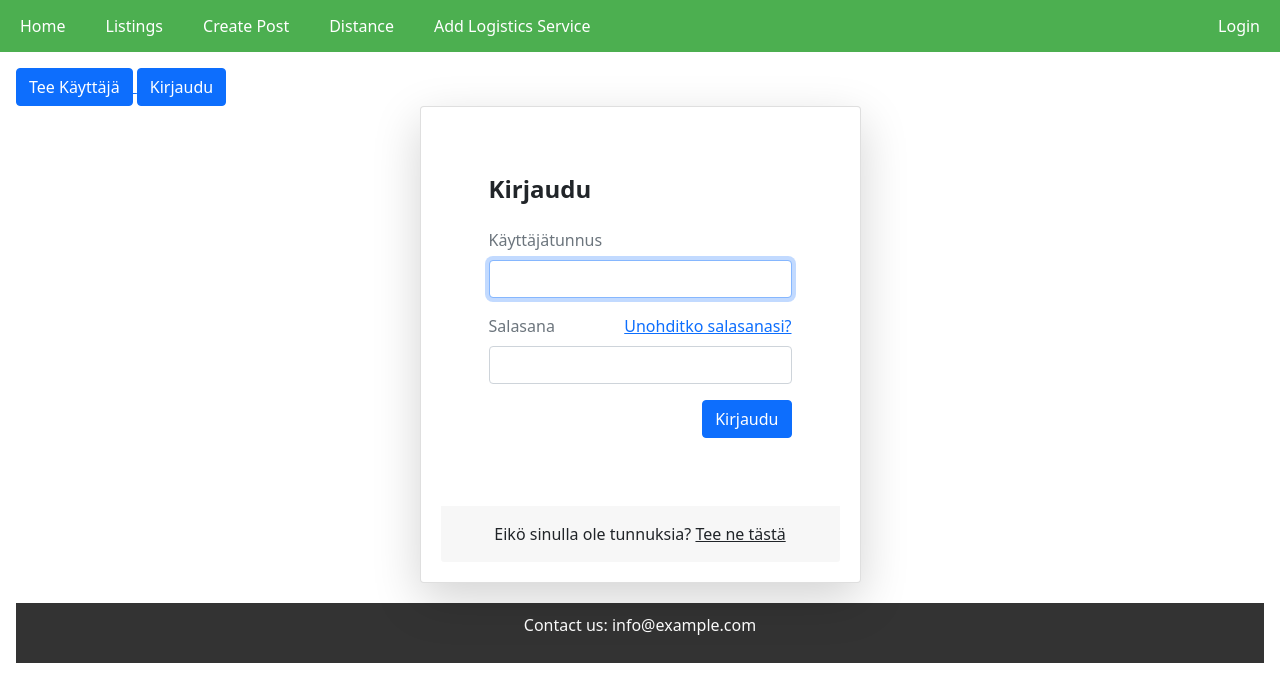
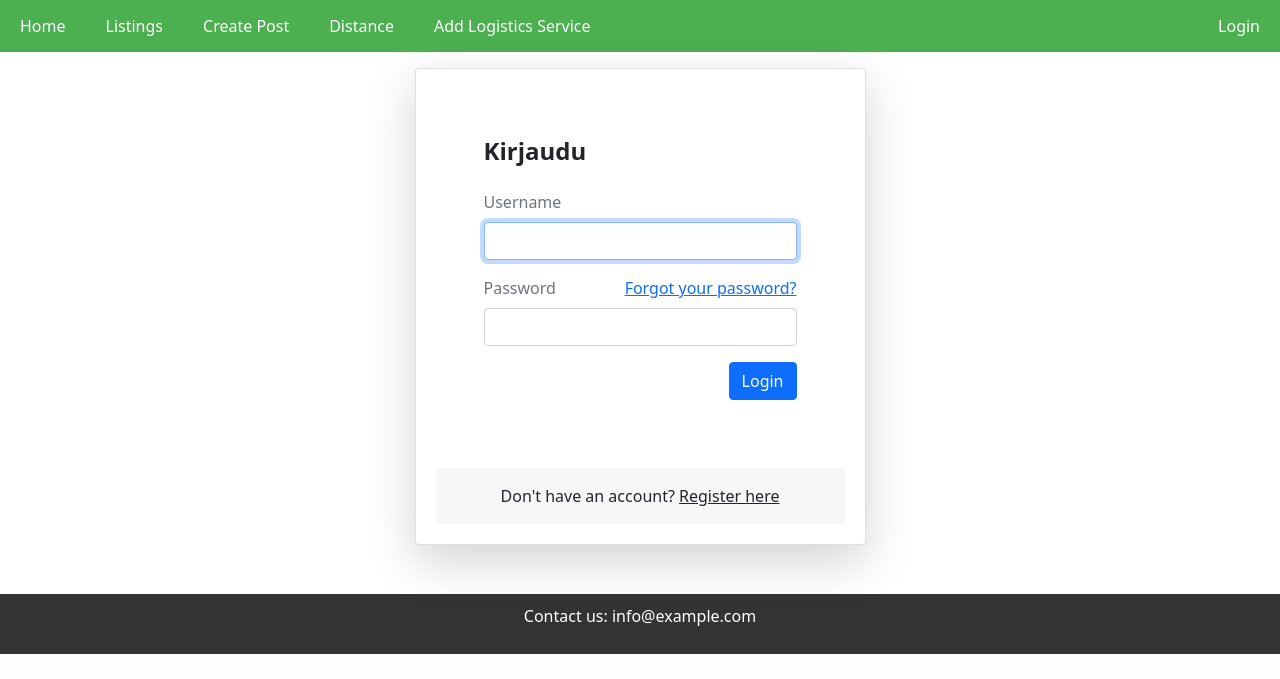
Before and after one commit to MTK-ohtu/mtk-ohtu, a Flask app: page /login in a window 1280 px wide. Shown: the part 146-825 px from the top of the page. After the commit the page ends 800 px from the top, so only its background shows below. Run offline with Flask 3, Linux system fonts and the light colour scheme; some libraries are stand-ins or nearby versions.

Commit message:
Modified template for login/logout and register and login pages to English

```diff
--- a/src/templates/layout.html
+++ b/src/templates/layout.html
@@ -78,10 +78,18 @@
             <a href="/distance">Distance</a>
             <a href="/addlogistics">Add Logistics Service</a>
         </div>
+        {% if session.user_id %}
+        <div class="navbar-right">
+            <a href="/logout">logout</a>
+        </div>
+    </div>
+
+        {% else %}
         <div class="navbar-right">
             <a href="/login">Login</a>
         </div>
     </div>
+    {% endif %}
 
     <div class="content">
         {% block content %}{% endblock %}
--- a/src/templates/login.html
+++ b/src/templates/login.html
@@ -12,22 +12,6 @@
 </head>
 
 <body>
-
-	<div class="row">
-		<div class="col-8">
-			{% if session.user_id %}
-			<a href="/logout"><button type="submit" class="btn btn-primary">Kirjaudu ulos</button></a>
-			<a href="/newpost"><button type="submit" class="btn btn-primary">Jätä ilmoitus</button></a>
-			Olet kirjautunut sisään.
-		  </div>
-			{% else %}
-
-		  <div class="col-8">
-			<a href="/register">  <button type="submit" class="btn btn-primary">Tee Käyttäjä</button> </a>
-			<a href="/login"><button type="submit" class="btn btn-primary">Kirjaudu</button></a>
-		</div>
-		</div>
-		{% endif %}
 	<section class="h-100">
 		<div class="container h-100">
 			<div class="row justify-content-sm-center h-100">
@@ -37,7 +21,7 @@
 							<h1 class="fs-4 card-title fw-bold mb-4">Kirjaudu</h1>
 							<form method="POST" class="needs-validation" novalidate="" autocomplete="off">
 								<div class="mb-3">
-									<label class="mb-2 text-muted" for="email">Käyttäjätunnus</label>
+									<label class="mb-2 text-muted" for="email">Username</label>
 									<input id="username" type="text" class="form-control" name="username" value="" required autofocus>
 									<div class="invalid-feedback">
 										Syötä käyttäjätunnus
@@ -46,9 +30,9 @@
 
 								<div class="mb-3">
 									<div class="mb-2 w-100">
-										<label class="text-muted" for="password">Salasana</label>
+										<label class="text-muted" for="password">Password</label>
 										<a href="forgot.html" class="float-end">
-											Unohditko salasanasi?
+											Forgot your password?
 										</a>
 									</div>
 									<input id="password" type="password" class="form-control" name="password" required>
@@ -60,7 +44,7 @@
 								<div class="d-flex align-items-center">
 
 									<button type="submit" class="btn btn-primary ms-auto">
-										Kirjaudu
+										Login
 									</button>
 								</div>
 							</form>
@@ -71,7 +55,7 @@
 
 						<div class="card-footer py-3 border-0">
 							<div class="text-center">
-								Eikö sinulla ole tunnuksia? <a href="/register" class="text-dark">Tee ne tästä</a>
+								Don't have an account? <a href="/register" class="text-dark">Register here</a>
 							</div>
 						</div>
 					</div>
```
Also changed, not shown: src/templates/register.html (+14 -6 lines).
